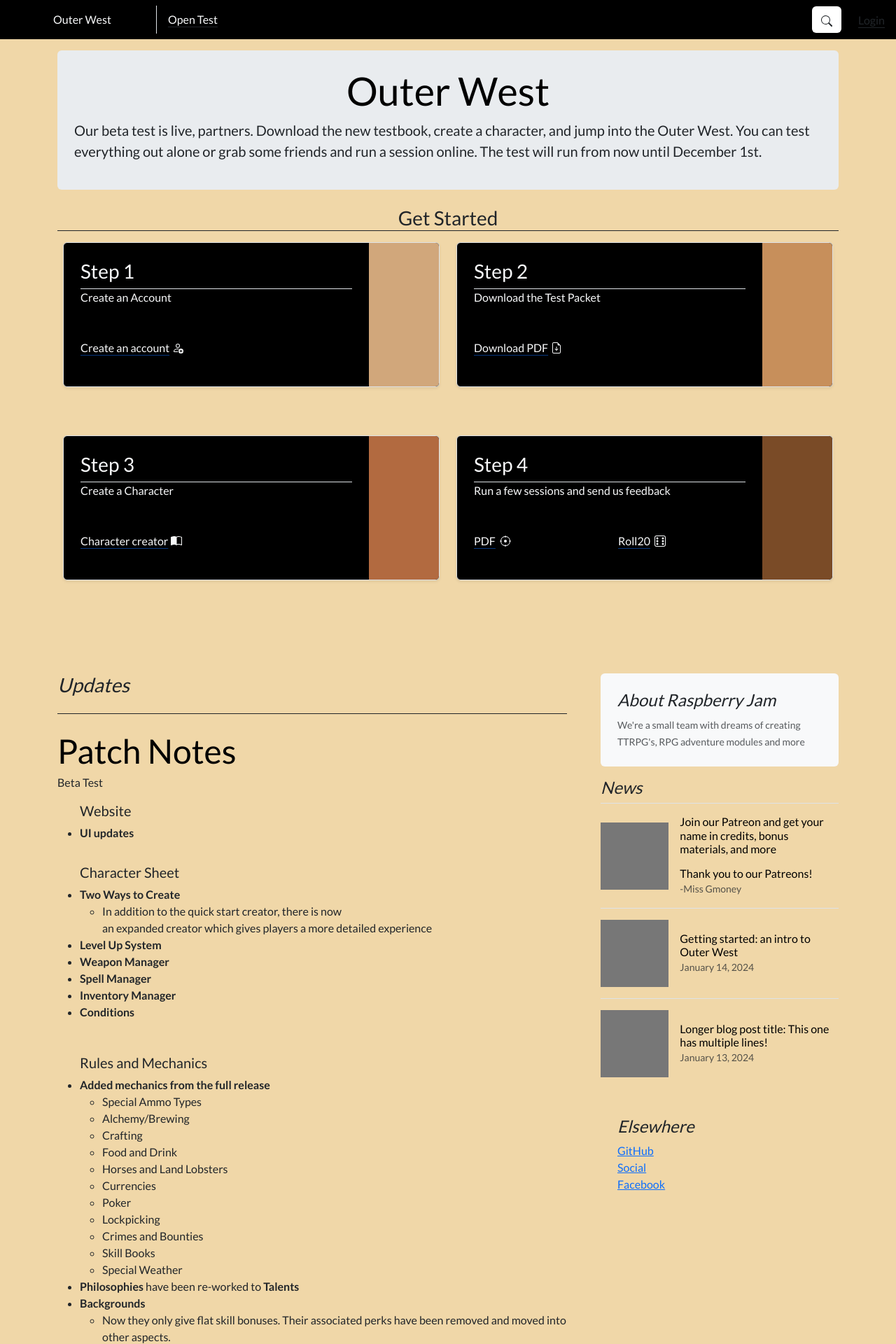
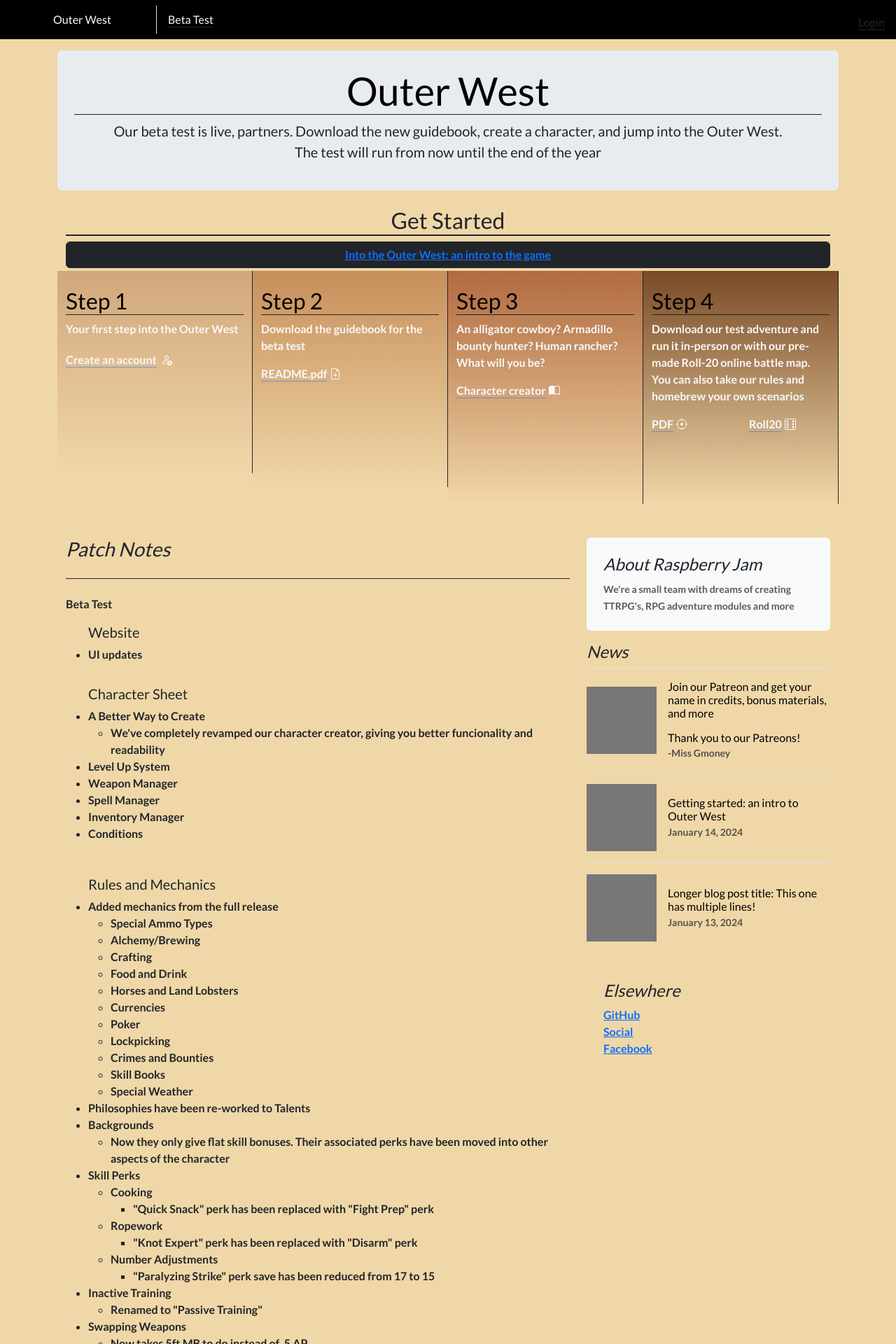
Before and after one commit to grantNixon/WWTTRPG, a Django app: page / in a window 1280 px wide. Shown: the top 1920 px of the page at 70% size. Run offline with Django 5.2, Linux system fonts and the light colour scheme.

Commit message:
UI + new Intro page

```diff
--- a/WTTRPG/WTTRPG/templates/Header_and_Footer.html
+++ b/WTTRPG/WTTRPG/templates/Header_and_Footer.html
@@ -28,23 +28,17 @@
                   <li><a href="{% url 'home_page'%}" class="nav-link link-offset-2 link-offset-3-hover link-secondary link-underline-opacity-0 link-underline-opacity-75-hover text-light ms-5 me-5">Outer West</a></li>
                   <span class="border-start"></span>
                   <div class="text-end ms-3 me-3 mt-2">
-                    <li><a href="{% url 'home_page'%}" class="d-block link-offset-2 link-offset-3-hover link-secondary link-underline-dark text-light">Open Test</a></li>
+                    <li><a href="{% url 'home_page'%}" class="d-block link-offset-2 link-offset-3-hover link-secondary link-underline-dark text-light">Beta Test</a></li>
                   </div>
             </header>
                 <div class="col-4 d-flex justify-content-end">
-                <form class="btn me-2" style="background-color: white;" role="search" id="search-button">
-                  <svg xmlns="http://www.w3.org/2000/svg" width="16" height="16" fill="currentColor" class="bi bi-search" viewBox="0 0 16 16">
-                    <path d="M11.742 10.344a6.5 6.5 0 1 0-1.397 1.398h-.001q.044.06.098.115l3.85 3.85a1 1 0 0 0 1.415-1.414l-3.85-3.85a1 1 0 0 0-.115-.1zM12 6.5a5.5 5.5 0 1 1-11 0 5.5 5.5 0 0 1 11 0"/>
-                  </svg>
-                  <input type="text" id="search-input" style="display: none;">
-                </form>
                 {% if user.is_authenticated %}
                 <div class="col-4 d-flex justify-content-end">
-                  <div class="dropdown text-end">
+                  <div class="dropdown text-end text-light">
                     <a href="#" class="link-body-emphasis text-decoration-light dropdown-toggle me-5" data-bs-toggle="dropdown" aria-expanded="false">
                       <img src="https://github.com/mdo.png" alt="mdo" width="32" height="32" class="rounded-circle">
                     </a>
-                    <ul class="dropdown-menu text-small" style="max-width: 150px; white-space: nowrap;">
+                    <ul class="dropdown-menu text-small text-light" style="max-width: 150px; white-space: nowrap;">
                       <li><a class="dropdown-item" href="{% url 'create:character_list'%}">Characters</a></li>
                       <li><form method="post" action="{% url 'logout' %}" class="dropdown-item">
                         {% csrf_token %}
--- /dev/null
+++ b/WTTRPG/home_page/templates/home_page/Intro.html
@@ -0,0 +1,4 @@
+{% extends "Header_and_Footer.html" %}
+{%block content%}
+
+{%endblock content%}
--- a/WTTRPG/home_page/templates/home_page/homepage.html
+++ b/WTTRPG/home_page/templates/home_page/homepage.html
@@ -5,75 +5,46 @@
 <main class="container" style="background-color: #f0d7a8;">
     <div class="p-4 mb-4 rounded text-body-emphasis bg-body-secondary mt-3" style="background-color: #fffbf1;">
       <div class="row-col-2-lg-6 px-0">
-        <h1 class="display-4 text-center">Outer West</h1>
+        <h1 class="display-4 text-center border-bottom border-dark">Outer West</h1>
       </div>
       <div class="col">
-        <p class="lead text-dark">Our beta test is live, partners. Download the new testbook, create a character, and jump into the Outer West. You can test everything out alone or grab some friends and run a session online. The test will run from now until December 1st.</p>
+        <p class="lead text-dark text-center">Our beta test is live, partners. Download the new guidebook, create a character, and jump into the Outer West.<br>The test will run from now until the end of the year</p>
       </div>
     </div>
-  <h3 class="text-center border-bottom border-dark">Get Started</h3>
-    <div class="row p-2">
-      <div class="col-md-6">
-        <div class="row g-0 border rounded overflow-hidden flex-md-row shadow-sm h-md-250 h-75 position-relative" style="background-color: black">
-          <div class="col p-4 d-flex flex-column position-static">
-            <h3 class="mb-0 text-light">Step 1</h3>
-            <span class="text-light border-top mt-2 mb-4">Create an Account</span>
-            <a href="{% url "sign_up"%}" class="icon-link gap-1 icon-link-hover stretched-link text-light mt-4">
-              Create an account
-              <svg xmlns="http://www.w3.org/2000/svg" width="16" height="16" fill="currentColor" class="bi bi-person-add" viewBox="0 0 16 16">
+    <div class="container" id="featured-3"> <h2 class="border-bottom border-dark border-2 text-center">Get Started</h2>
+     <div class="row">
+    <div class="col d-flex justify-content-center">
+      <button class="btn btn-primary btn-dark w-100 mb-1">
+        <u><b><a href="">Into the Outer West: an intro to the game</u></button></a>
+      </button>
+    </div>
+  </div>
+      <div class="row row-cols-1 row-cols-lg-4">
+      <div class="feature col border-end border-dark h-25"
+     style="background: linear-gradient(to bottom, #d1a77b, #f0d7a8);"> <div class="d-inline-flex align-items-center justify-content-center fs-2 mb-1 mt-2"> </div> <h3 class="fs-2 text-body-emphasis border-bottom border-dark">Step 1</h3> <p class="text-light">Your first step into the Outer West</p> <a href="{% url "sign_up"%}" class="fs-6 icon-link icon-link-hover text-light mt-1">
+              Create an account <svg xmlns="http://www.w3.org/2000/svg" width="25" height="25" fill="currentColor" class="bi bi-person-add" viewBox="0 0 16 16">
                 <path d="M12.5 16a3.5 3.5 0 1 0 0-7 3.5 3.5 0 0 0 0 7m.5-5v1h1a.5.5 0 0 1 0 1h-1v1a.5.5 0 0 1-1 0v-1h-1a.5.5 0 0 1 0-1h1v-1a.5.5 0 0 1 1 0m-2-6a3 3 0 1 1-6 0 3 3 0 0 1 6 0M8 7a2 2 0 1 0 0-4 2 2 0 0 0 0 4"/>
                 <path d="M8.256 14a4.5 4.5 0 0 1-.229-1.004H3c.001-.246.154-.986.832-1.664C4.484 10.68 5.711 10 8 10q.39 0 .74.025c.226-.341.496-.65.804-.918Q8.844 9.002 8 9c-5 0-6 3-6 4s1 1 1 1z"/>
-              </svg>
-            </a>
-          </div>
-          <div class="col-auto d-none d-lg-block">
-            <svg class="bd-placeholder-img" width="100" height="250" xmlns="http://www.w3.org/2000/svg" role="img" aria-label="Placeholder: Thumbnail" preserveAspectRatio="xMidYMid slice"><title>Placeholder</title><rect width="100%" height="100%" fill="#d1a77b"></rect><text x="50%" y="50%" fill="#eceeef" dy=".3em"></text></svg>
-          </div>
-        </div>
-      </div>
-      <div class="col-md-6">
-        <div class="row g-0 border rounded overflow-hidden flex-md-row mb-4 shadow-sm h-md-250 h-75 position-relative text-light" style="background-color: black;">
-          <div class="col p-4 d-flex flex-column position-static">
-            <h3 class="mb-0 text-light">Step 2</h3>
-            <span class="text-light border-top mt-2">Download the Test Packet</span>
-            <a href="{% url "create:test_packet"%}" class="icon-link gap-1 icon-link-hover stretched-link text-light mt-5">
-              Download PDF
+              </svg></a>
+<svg class="bi" aria-hidden="true"></svg> </a> </div> <div class="feature col border-end border-dark h-25"
+     style="background: linear-gradient(to bottom, #c78f5b, #f0d7a8);"> <div class="feature-icon d-inline-flex align-items-center justify-content-center fs-2 mb-1"> </div> <h3 class="fs-2 text-body-emphasis border-bottom border-dark">Step 2</h3> <p class="text-light">Download the guidebook for the beta test</p> <a href="{% url "create:test_packet"%}" class="fs-6 icon-link gap-1 icon-link-hover text-light">
+              README.pdf
               <svg xmlns="http://www.w3.org/2000/svg" width="16" height="16" fill="currentColor" class="bi bi-file-earmark-arrow-down" viewBox="0 0 16 16">
                 <path d="M8.5 6.5a.5.5 0 0 0-1 0v3.793L6.354 9.146a.5.5 0 1 0-.708.708l2 2a.5.5 0 0 0 .708 0l2-2a.5.5 0 0 0-.708-.708L8.5 10.293z"/>
                 <path d="M14 14V4.5L9.5 0H4a2 2 0 0 0-2 2v12a2 2 0 0 0 2 2h8a2 2 0 0 0 2-2M9.5 3A1.5 1.5 0 0 0 11 4.5h2V14a1 1 0 0 1-1 1H4a1 1 0 0 1-1-1V2a1 1 0 0 1 1-1h5.5z"/>
               </svg>
             </a>
-          </div>
-          <div class="col-auto d-none d-lg-block">
-            <svg class="bd-placeholder-img" width="100" height="250" xmlns="http://www.w3.org/2000/svg" role="img" aria-label="Placeholder: Thumbnail" preserveAspectRatio="xMidYMid slice"><title>Placeholder</title><rect width="100%" height="100%" fill="#c78f5b"></rect><text x="50%" y="50%" fill="#eceeef" dy=".3em"></text></svg>
-          </div>
-        </div>
-      </div>
-      <div class="col-md-6">
-        <div class="row g-0 border rounded overflow-hidden flex-md-row mb-4 shadow-sm h-md-250 h-75 position-relative" style="background-color: black;">
-          <div class="col p-4 d-flex flex-column position-static">
-            <h3 class="mb-0 text-light">Step 3</h3>
-            <span class="text-light border-top mt-2">Create a Character</span>
-            <a href="{% url "create:qscc"%}" class="icon-link gap-1 icon-link-hover stretched-link text-light mt-5">
+<svg class="bi" aria-hidden="true"></svg> </a> </div> <div class="feature col border-end border-dark"
+     style="background: linear-gradient(to bottom, #b26a40, #f0d7a8);"> <div class="feature-icon d-inline-flex align-items-center justify-content-center fs-2 mb-1"> </div> <h3 class="fs-2 text-body-emphasis border-bottom border-dark">Step 3</h3> <p class="text-light">An alligator cowboy? Armadillo bounty hunter? Human rancher? What will you be?</p> <a href="{% url "create:qscc"%}" class="fs-6 gap-1 icon-link icon-link-hover text-light">
               Character creator
               <svg xmlns="http://www.w3.org/2000/svg" width="16" height="16" fill="currentColor" class="bi bi-book-half" viewBox="0 0 16 16">
                 <path d="M8.5 2.687c.654-.689 1.782-.886 3.112-.752 1.234.124 2.503.523 3.388.893v9.923c-.918-.35-2.107-.692-3.287-.81-1.094-.111-2.278-.039-3.213.492zM8 1.783C7.015.936 5.587.81 4.287.94c-1.514.153-3.042.672-3.994 1.105A.5.5 0 0 0 0 2.5v11a.5.5 0 0 0 .707.455c.882-.4 2.303-.881 3.68-1.02 1.409-.142 2.59.087 3.223.877a.5.5 0 0 0 .78 0c.633-.79 1.814-1.019 3.222-.877 1.378.139 2.8.62 3.681 1.02A.5.5 0 0 0 16 13.5v-11a.5.5 0 0 0-.293-.455c-.952-.433-2.48-.952-3.994-1.105C10.413.809 8.985.936 8 1.783"/>
               </svg>
             </a>
-          </div>
-          <div class="col-auto d-none d-lg-block">
-            <svg class="bd-placeholder-img" width="100" height="250" xmlns="http://www.w3.org/2000/svg" role="img" aria-label="Placeholder: Thumbnail" preserveAspectRatio="xMidYMid slice"><title>Placeholder</title><rect width="100%" height="100%" fill="#b26a40"></rect><text x="50%" y="50%" fill="#eceeef" dy=".3em"></text></svg>
-          </div>
-        </div>
-      </div>
-      <div class="col-md-6">
-        <div class="row g-0 border rounded overflow-hidden flex-md-row mb-4 shadow-sm h-md-250 h-75 position-relative" style="background-color: black;">
-          <div class="col p-4 d-flex flex-column position-static">
-            <h3 class="mb-0 text-light">Step 4</h3>
-            <span class="text-light border-top mt-2">Run a few sessions and send us feedback</span>
-            <div class="row row-cols row-cols-lg-2">
+<svg class="bi" aria-hidden="true"></svg> </a> </div> <div class="feature col border-end border-dark"
+     style="background: linear-gradient(to bottom, #7a4b27, #f0d7a8);"> <div class="feature-icon d-inline-flex align-items-center justify-content-center fs-2 mb-1"> </div> <h3 class="fs-2 text-body-emphasis border-bottom border-dark">Step 4</h3> <p class="text-light">Download our test adventure and run it in-person or with our pre-made Roll-20 online battle map. You can also take our rules and homebrew your own scenarios</p>  <div class="row row-cols row-cols-lg-2">
             <div class="col d-flex">
-            <a href="#" class="icon-link icon-link-hover text-light mt-5">
+            <a href="#" class="fs-6 gap-1 icon-link icon-link-hover text-light">
               PDF
               <svg xmlns="http://www.w3.org/2000/svg" width="16" height="16" fill="currentColor" class="bi bi-crosshair" viewBox="0 0 16 16">
                 <path d="M8.5.5a.5.5 0 0 0-1 0v.518A7 7 0 0 0 1.018 7.5H.5a.5.5 0 0 0 0 1h.518A7 7 0 0 0 7.5 14.982v.518a.5.5 0 0 0 1 0v-.518A7 7 0 0 0 14.982 8.5h.518a.5.5 0 0 0 0-1h-.518A7 7 0 0 0 8.5 1.018zm-6.48 7A6 6 0 0 1 7.5 2.02v.48a.5.5 0 0 0 1 0v-.48a6 6 0 0 1 5.48 5.48h-.48a.5.5 0 0 0 0 1h.48a6 6 0 0 1-5.48 5.48v-.48a.5.5 0 0 0-1 0v.48A6 6 0 0 1 2.02 8.5h.48a.5.5 0 0 0 0-1zM8 10a2 2 0 1 0 0-4 2 2 0 0 0 0 4"/>
@@ -81,7 +52,7 @@
             </a>
           </div>
           <div class="col d-flex">
-            <a href="https://app.roll20.net/campaigns/details/19142580/trouble-at-coffey-mine" class="icon-link icon-link-hover text-light mt-5">
+            <a href="https://app.roll20.net/campaigns/details/19142580/trouble-at-coffey-mine" class="fs-6 gap-1 icon-link icon-link-hover text-light">
               Roll20
               <svg xmlns="http://www.w3.org/2000/svg" width="16" height="16" fill="currentColor" class="bi bi-dice-6" viewBox="0 0 16 16">
                 <path d="M13 1a2 2 0 0 1 2 2v10a2 2 0 0 1-2 2H3a2 2 0 0 1-2-2V3a2 2 0 0 1 2-2zM3 0a3 3 0 0 0-3 3v10a3 3 0 0 0 3 3h10a3 3 0 0 0 3-3V3a3 3 0 0 0-3-3z"/>
@@ -89,32 +60,24 @@
               </svg>
             </a>
           </div>
-            </div>
-          </div>
-          <div class="col-auto d-none d-lg-block">
-            <svg class="bd-placeholder-img" width="100" height="250" xmlns="http://www.w3.org/2000/svg" role="img" aria-label="Placeholder: Thumbnail" preserveAspectRatio="xMidYMid slice"><title>Placeholder</title><rect width="100%" height="100%" fill="#7a4b27"></rect><text x="50%" y="50%" fill="#eceeef" dy=".3em"></text></svg>
-          </div>
-        </div>
-      </div>
-    </div>
+            </div> </div> </div>
 
-    <div class="row g-5 mt-2">
+    <div class="row mt-5">
       <div class="col-md-8">
         <h3 class="pb-4 mb-4 fst-italic text-dark border-bottom border-dark">
-          Updates
+          Patch Notes
         </h3>
 
         <article class="blog-post">
-          <h2 class="display-5 link-body-emphasis mb-1">Patch Notes</h2>
           <p class="blog-post-meta">Beta Test</p>
 
           <ul class="text-dark">
             <h5>Website</h5>
             <li><b>UI updates</b></li><br />
             <h5 class="mt-2">Character Sheet</h5>
-            <li><b>Two Ways to Create</b>
+            <li><b>A Better Way to Create</b>
               <ul>
-                <li>In addition to the quick start creator, there is now<br />an expanded creator which gives players a more detailed experience</li></ul></li>
+                <li>We've completely revamped our character creator, giving you better funcionality and readability</li></ul></li>
             <li><b>Level Up System</b></li>
             <li><b>Weapon Manager</b></li>
             <li><b>Spell Manager</b></li>
@@ -139,7 +102,7 @@
             <li><b>Philosophies</b> have been re-worked to <b>Talents</b></li>
             <li><b>Backgrounds</b>
               <ul>
-                <li>Now they only give flat skill bonuses. Their associated perks have been removed and moved into other aspects.</ul> </li>
+                <li>Now they only give flat skill bonuses. Their associated perks have been moved into other aspects of the character</ul> </li>
             <li><b>Skill Perks</b>
               <ul>
                 <li><b>Cooking</b>
@@ -156,7 +119,7 @@
             <h5 class="mt-5">New Items</h5>
             <li><b>Weapons, guns, tonics, and more!</b>
               <ul><li>
-                Too many to list. Tons of everything has been added, check it all out in the new test packet
+                Too many to list. Tons of everything has been added, check it all out in the new guidebook
               </ul></li>
           </ul>
 
```
